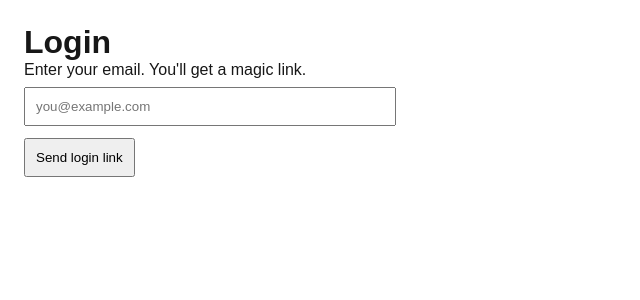
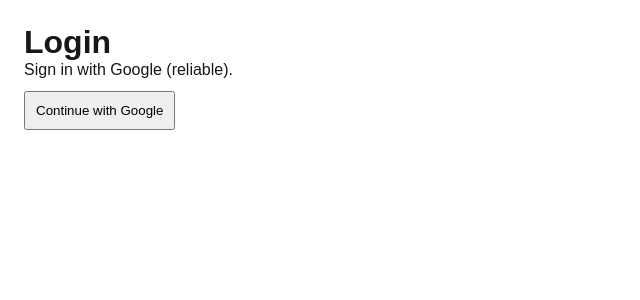
Before and after one commit to arpitdasinfo-hue/Spendtracker, a Next.js app in the folder apps/web/: page /login in a window 1280 px wide. Shown: the top 300 px of the page, without its empty margins (0-640 px from the left). Built offline with nearby package versions, Linux system fonts and the light colour scheme.

Commit message:
Add Google login

```diff
--- a/apps/web/app/login/page.tsx
+++ b/apps/web/app/login/page.tsx
@@ -4,34 +4,28 @@
 import { supabaseBrowser } from "@/lib/supabase/browser";
 
 export default function LoginPage() {
-  const [email, setEmail] = useState("");
   const [msg, setMsg] = useState<string | null>(null);
 
-  async function sendMagicLink() {
+  async function loginWithGoogle() {
     setMsg(null);
     const supabase = supabaseBrowser();
-    const { error } = await supabase.auth.signInWithOtp({
-      email,
-      options: { emailRedirectTo: `${location.origin}/auth/callback` },
+    const { error } = await supabase.auth.signInWithOAuth({
+      provider: "google",
+      options: {
+        redirectTo: `${location.origin}/auth/callback`,
+      },
     });
     if (error) setMsg(error.message);
-    else setMsg("Check your email for the login link.");
   }
 
   return (
     <main style={{ padding: 24, maxWidth: 420 }}>
       <h1>Login</h1>
-      <p>Enter your email. You'll get a magic link.</p>
-      <input
-        value={email}
-        onChange={(e) => setEmail(e.target.value)}
-        placeholder="you@example.com"
-        style={{ width: "100%", padding: 10, marginTop: 8 }}
-      />
-      <button onClick={sendMagicLink} style={{ marginTop: 12, padding: 10 }}>
-        Send login link
+      <p>Sign in with Google (reliable).</p>
+      <button onClick={loginWithGoogle} style={{ marginTop: 12, padding: 10 }}>
+        Continue with Google
       </button>
-      {msg && <p style={{ marginTop: 12 }}>{msg}</p>}
+      {msg && <p style={{ marginTop: 12, color: "crimson" }}>{msg}</p>}
     </main>
   );
 }
--- a/apps/web/src/app/dashboard/page.tsx
+++ b/apps/web/src/app/dashboard/page.tsx
@@ -1,10 +1,11 @@
+import { redirect } from "next/navigation";
 import { supabaseServer } from "@/lib/supabase/server";
 
 export default async function DashboardPage() {
   const supabase = await supabaseServer();
 
   const { data: userData } = await supabase.auth.getUser();
-  const user = userData.user!;
+  if (!userData.user) redirect("/login");
 
   const { data: txns, error } = await supabase
     .from("transactions")
@@ -15,7 +16,7 @@
   return (
     <main style={{ padding: 24 }}>
       <h1>Dashboard</h1>
-      <p>Logged in as: {user.email}</p>
+      <p>Logged in as: {userData.user.email}</p>
       <p>
         Go to <a href="/settings/link-telegram">Link Telegram</a>
       </p>
```
Also changed, not shown: apps/web/app/dashboard/page.tsx (+7 -6 lines), apps/web/src/app/login/page.tsx (+10 -16 lines).
